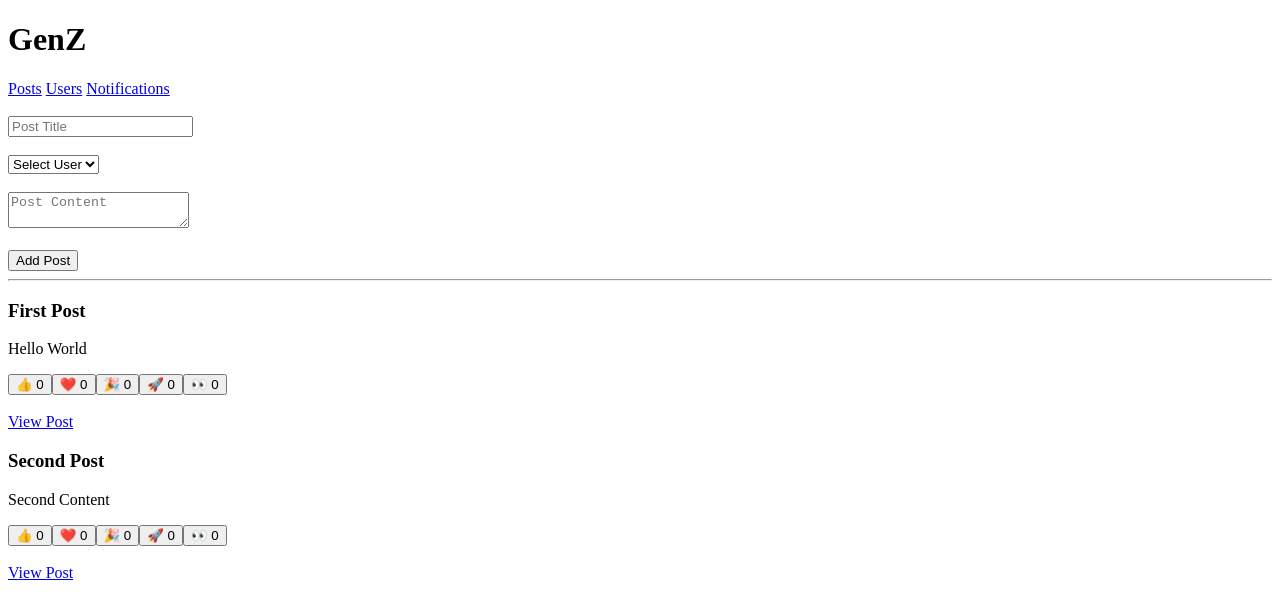
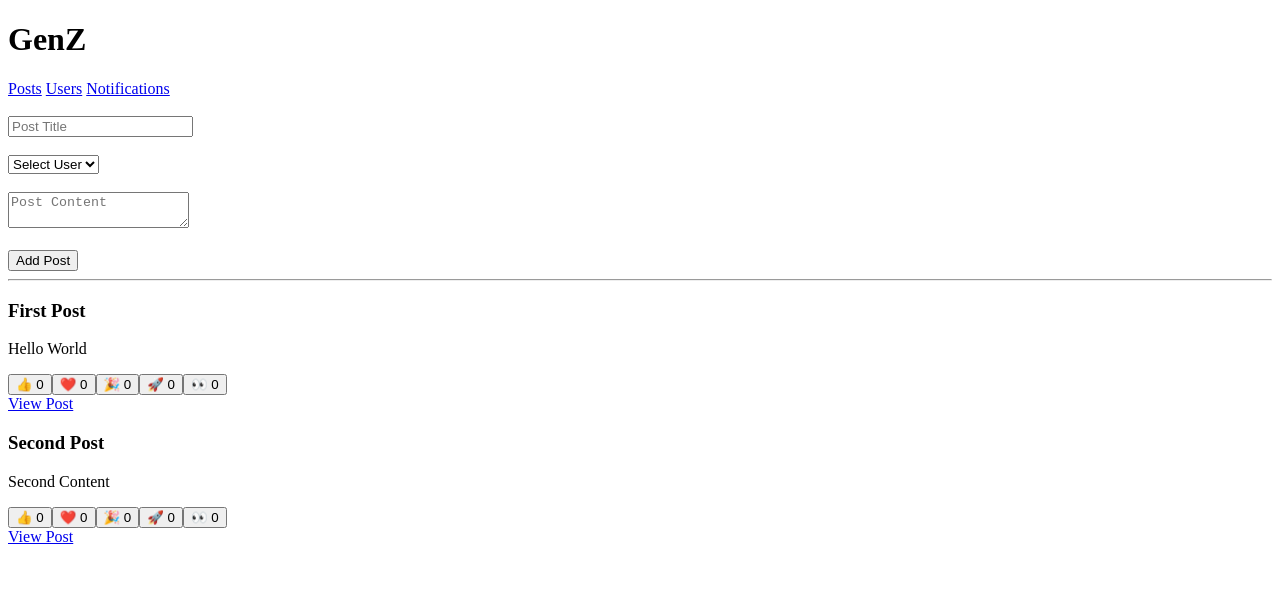
Before and after one commit to acciojob/social-media-banuraj2402-ops, a React app: page / in a window 1280 px wide. Shown: the top 616 px of the page. Built offline with nearby package versions, Linux system fonts and the light colour scheme.

Commit message:
Update App.js
Removed extra line breaks and added a div for reactions.

```diff
--- a/src/components/App.js
+++ b/src/components/App.js
@@ -86,7 +86,7 @@ function Home({ posts, setPosts }) {
           <div className="post" key={post.id}>
             <h3>{post.title}</h3>
             <p>{post.content}</p>
-
+          <div>
             <button onClick={() => addReaction(post.id, 0)}>
               👍 {post.reactions[0]}
             </button>
@@ -106,9 +106,7 @@ function Home({ posts, setPosts }) {
             <button onClick={() => addReaction(post.id, 4)}>
               👀 {post.reactions[4]}
             </button>
-
-            <br />
-            <br />
+          </div>
 
           <Link className="button" to={`/posts/${post.id}`}>
            View Post
```
